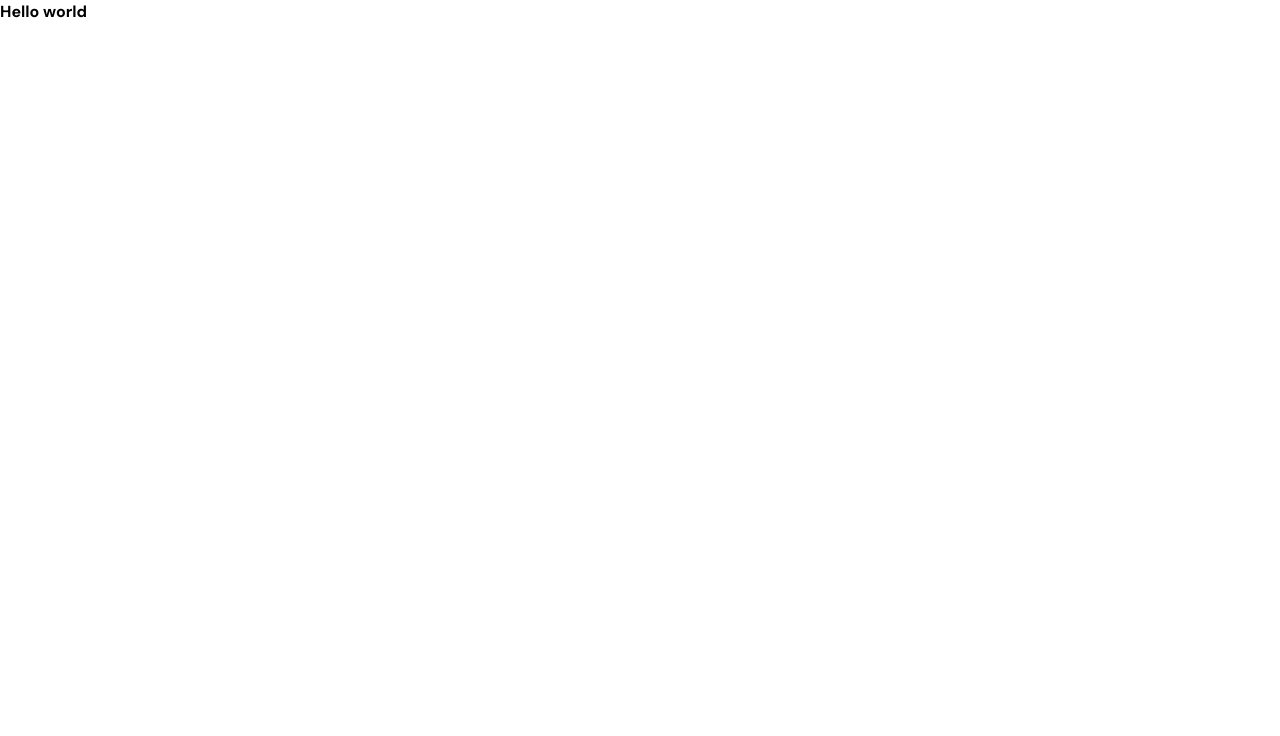
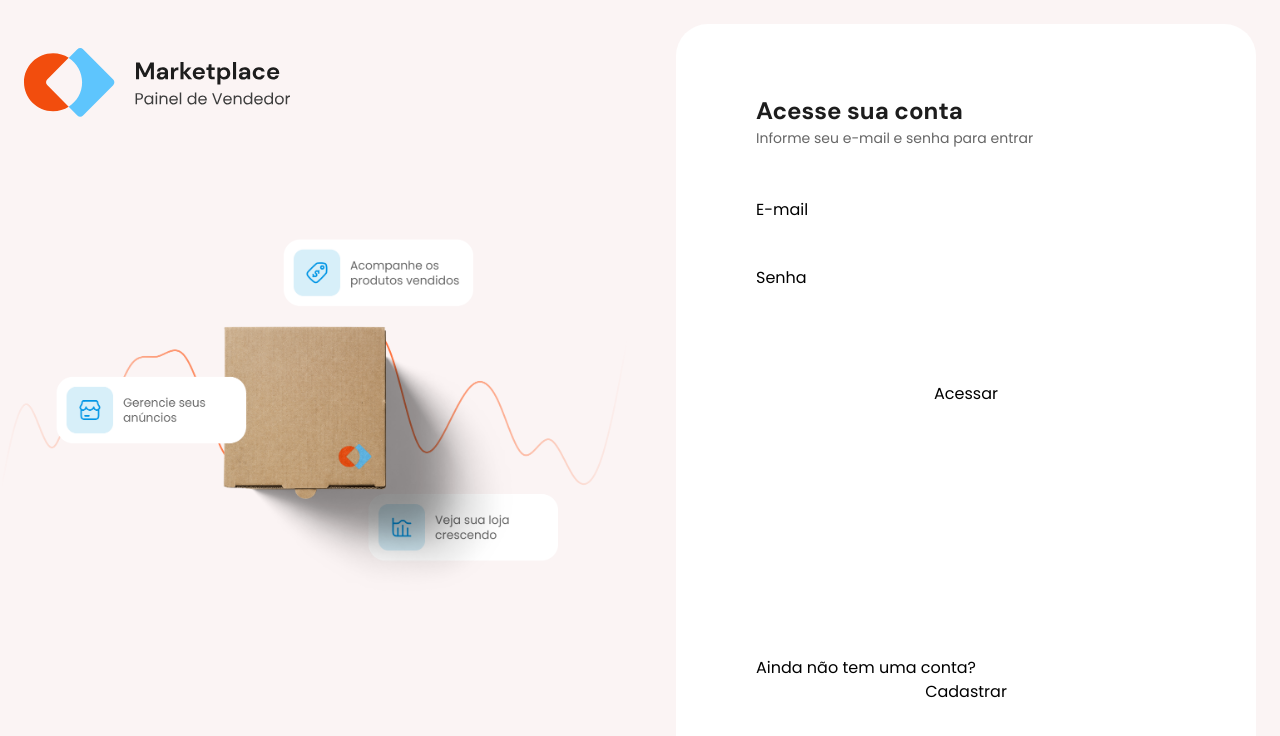
Before and after one commit to GabriPires/mba-react-desafio-marketplace, a React (Vite) app: page / in a window 1280 px wide. Shown: the top 736 px of the page. Built offline with nearby package versions, Linux system fonts and the light colour scheme.

Commit message:
feat: setup router and pages

```diff
--- a/index.html
+++ b/index.html
@@ -13,7 +13,7 @@
   <title>Marketplace</title>
 </head>
 
-<body>
+<body class="min-h-screen antialiased bg-marketplace-shape-background">
   <div id="root"></div>
   <script type="module" src="/src/main.tsx"></script>
 </body>
--- a/package.json
+++ b/package.json
@@ -11,8 +11,12 @@
     "preview": "vite preview"
   },
   "dependencies": {
+    "localforage": "^1.10.0",
+    "match-sorter": "^6.3.4",
     "react": "^18.3.1",
-    "react-dom": "^18.3.1"
+    "react-dom": "^18.3.1",
+    "react-router-dom": "^6.26.1",
+    "sort-by": "^1.2.0"
   },
   "devDependencies": {
     "@eslint/js": "^9.9.0",
--- a/src/app.tsx
+++ b/src/app.tsx
@@ -1,5 +1,8 @@
+import { RouterProvider } from 'react-router-dom'
+import { router } from './router'
+
 export function App() {
   return (
-    <h1 className="font-title">Hello world</h1>
+    <RouterProvider router={router} />
   )
 }
--- /dev/null
+++ b/src/pages/_layouts/auth.tsx
@@ -0,0 +1,15 @@
+import { Outlet } from 'react-router-dom'
+import logoImg from '@/assets/logo.svg'
+
+export function AuthLayout() {
+  return (
+    <div
+      className="grid grid-cols-2 gap-6 min-h-screen max-w-[1300px] mx-auto"
+    >
+      <div className="bg-hero bg-no-repeat bg-contain bg-center h-full">
+        <img src={logoImg} alt="Logo do Marketplace" className="mt-12 ml-6" />
+      </div>
+      <Outlet />
+    </div>
+  )
+}
--- /dev/null
+++ b/src/pages/login/index.tsx
@@ -0,0 +1,33 @@
+export function LoginPage() {
+  return (
+    <div className="bg-marketplace-shape-white m-6 rounded-4xl py-[72px] px-20 flex flex-col">
+      <div>
+        <h1 className="font-title text-2xl leading-tight text-marketplace-gray-500">
+          Acesse sua conta
+        </h1>
+        <span className="text-marketplace-gray-300 text-sm leading-tight">
+          Informe seu e-mail e senha para entrar
+        </span>
+      </div>
+
+      <form className="flex flex-col gap-5 mt-12">
+        <div className="flex flex-col">
+          <label htmlFor="email">E-mail</label>
+          <input type="email" id="email" name="email" />
+        </div>
+
+        <div className="flex flex-col">
+          <label htmlFor="password">Senha</label>
+          <input type="password" id="password" name="password" />
+        </div>
+
+        <button className="mt-12">Acessar</button>
+      </form>
+
+      <div className="mt-auto flex flex-col">
+        <span>Ainda não tem uma conta?</span>
+        <button>Cadastrar</button>
+      </div>
+    </div>
+  )
+}
--- /dev/null
+++ b/src/pages/register/index.tsx
@@ -0,0 +1,3 @@
+export function RegisterPage() {
+  return <div>Register</div>
+}
--- /dev/null
+++ b/src/router.tsx
@@ -0,0 +1,17 @@
+import { createBrowserRouter } from 'react-router-dom'
+import { AuthLayout } from './pages/_layouts/auth'
+import { LoginPage } from './pages/login'
+import { RegisterPage } from './pages/register'
+
+export const router = createBrowserRouter([{
+  path: '/',
+  element: <AuthLayout />,
+  children: [
+    {
+      path: '/',
+      element: <LoginPage />,
+    }, {
+      path: '/register',
+      element: <RegisterPage />,
+    }],
+}])
--- a/tailwind.config.js
+++ b/tailwind.config.js
@@ -6,6 +6,12 @@ export default {
   ],
   theme: {
     extend: {
+      borderRadius: {
+        '4xl': '2rem',
+      },
+      backgroundImage: {
+        hero: 'url("/src/assets/background.png")',
+      },
       fontFamily: {
         sans: 'Poppins, sans-serif',
         title: 'DM Sans, sans-serif',
```
Also changed, not shown: 1 other file (tests, documents, lock files or other folders).
